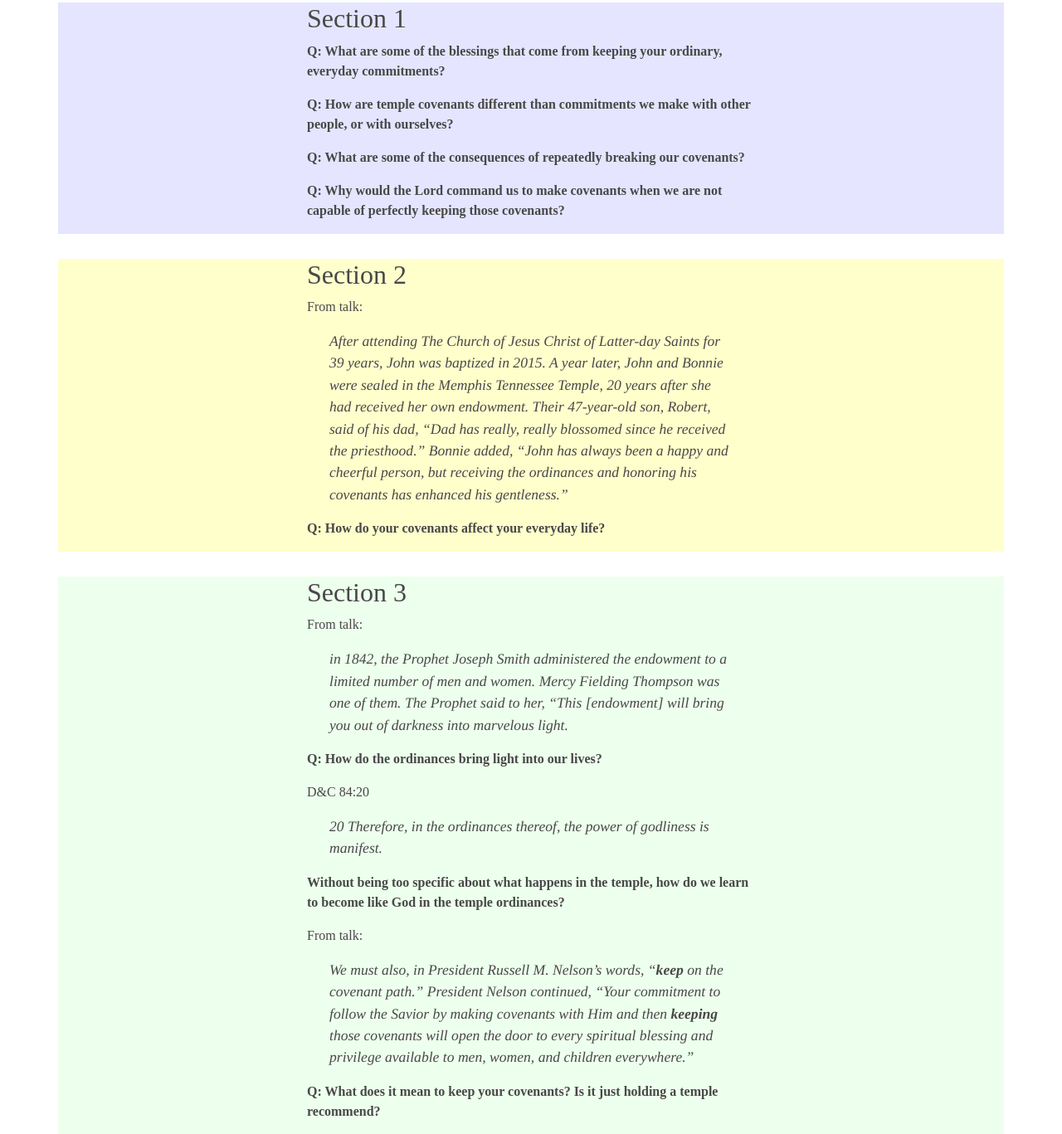
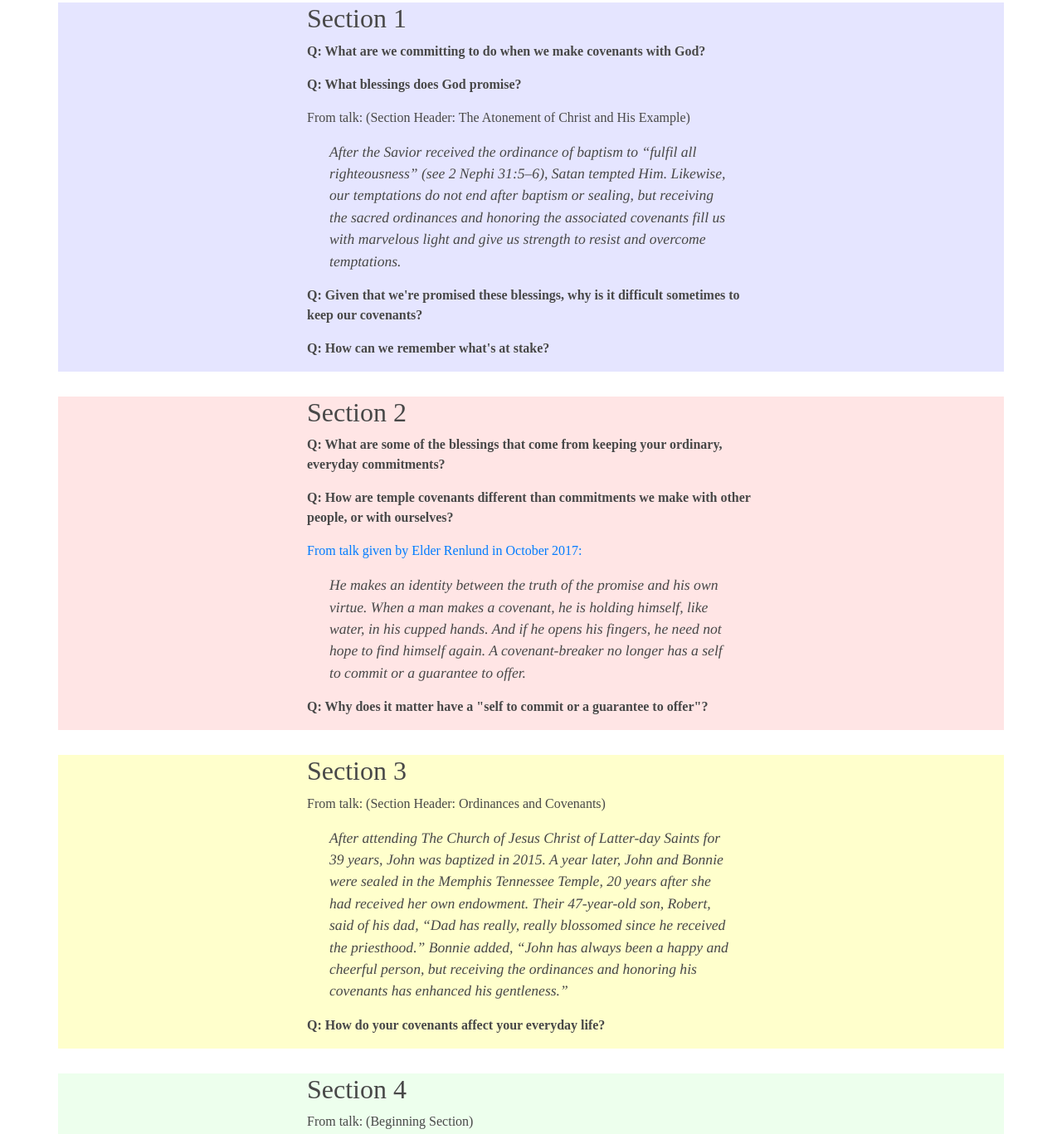
Before and after one commit to kaseyb002/4th_ward_lessons, a website: page public/index.html in a window 1280 px wide. Shown: the part 402-1769 px from the top of the page at 83% size. Drawn offline with nearby package versions, Linux system fonts and the light colour scheme.

Commit message:
updated lesson

```diff
--- a/public/index.html
+++ b/public/index.html
@@ -58,13 +58,38 @@
 
         <h2>Section 1</h2>
 
+        <p class="question">Q: What are we committing to do when we make covenants with God?</p>
+
+        <p class="question">Q: What blessings does God promise?</p>
+
+        <p>From talk: (Section Header: The Atonement of Christ and His Example)</p>
+
+        <p class="verse">After the Savior received the ordinance of baptism to “fulfil all righteousness” (see 2 Nephi 31:5–6), Satan tempted Him. Likewise, our temptations do not end after baptism or sealing, but receiving the sacred ordinances and honoring the associated covenants fill us with marvelous light and give us strength to resist and overcome temptations.</p>
+
+        <p class="question">Q: Given that we're promised these blessings, why is it difficult sometimes to keep our covenants?</p>
+
+        <p class="question">Q: How can we remember what's at stake?</p>
+
+      </div>
+      <div class="col-sm-3"></div>
+    </div>
+
+    <div class="row top-baby-buffer red-background">
+      <div class="col-sm-3"></div>
+      <div class="col-sm-6">
+
+        <h2>Section 2</h2>
+
         <p class="question">Q: What are some of the blessings that come from keeping your ordinary, everyday commitments?</p>
 
         <p class="question">Q: How are temple covenants different than commitments we make with other people, or with ourselves?</p>
 
-        <p class="question">Q: What are some of the consequences of repeatedly breaking our covenants?</p>
+        <p><a href="https://www.lds.org/general-conference/2017/10/the-priesthood-and-the-saviors-atoning-power?lang=eng#p11">From talk given by Elder Renlund in October 2017:</a></p>
 
-        <p class="question">Q: Why would the Lord command us to make covenants when we are not capable of perfectly keeping those covenants?</p>
+        <p class="verse">
+          He makes an identity between the truth of the promise and his own virtue. When a man makes a covenant, he is holding himself, like water, in his cupped hands. And if he opens his fingers, he need not hope to find himself again. A covenant-breaker no longer has a self to commit or a guarantee to offer.</p>
+
+        <p class="question">Q: Why does it matter have a "self to commit or a guarantee to offer"?</p>
 
       </div>
       <div class="col-sm-3"></div>
@@ -74,9 +99,10 @@
       <div class="col-sm-3"></div>
       <div class="col-sm-6">
 
-        <h2>Section 2</h2>
+        <h2>Section 3</h2>
 
-        <p>From talk:</p>
+        <p>From talk: (Section Header: Ordinances and Covenants)</p>
+
         <p class="verse">After attending The Church of Jesus Christ of Latter-day Saints for 39 years, John was baptized in 2015. A year later, John and Bonnie were sealed in the Memphis Tennessee Temple, 20 years after she had received her own endowment. Their 47-year-old son, Robert, said of his dad, “Dad has really, really blossomed since he received the priesthood.” Bonnie added, “John has always been a happy and cheerful person, but receiving the ordinances and honoring his covenants has enhanced his gentleness.”</p>
 
         <p class="question">Q: How do your covenants affect your everyday life?</p>
@@ -89,9 +115,9 @@
       <div class="col-sm-3"></div>
       <div class="col-sm-6">
 
-        <h2>Section 3</h2>
+        <h2>Section 4</h2>
 
-        <p>From talk:</p>
+        <p>From talk: (Beginning Section)</p>
 
         <p class="verse">in 1842, the Prophet Joseph Smith administered the endowment to a limited number of men and women. Mercy Fielding Thompson was one of them. The Prophet said to her, “This [endowment] will bring you out of darkness into marvelous light.</p>
 
@@ -101,13 +127,13 @@
 
         <p class="verse">20 Therefore, in the ordinances thereof, the power of godliness is manifest.</p>
 
-        <p class="question">Without being too specific about what happens in the temple, how do we learn to become like God in the temple ordinances?</p>
+        <p class="question">Q: Without being too specific about what happens in the temple, what do we learn about the "power of godliness" in the temple ordinances?</p>
 
-        <p>From talk:</p>
+        <p>From talk: (Section Header: Ordinances and Covenants)</p>
 
         <p class="verse">We must also, in President Russell M. Nelson’s words, “<b>keep</b> on the covenant path.” President Nelson continued, “Your commitment to follow the Savior by making covenants with Him and then <b>keeping</b> those covenants will open the door to every spiritual blessing and privilege available to men, women, and children everywhere.”</p>
 
-        <p class="question">Q: What does it mean to keep your covenants? Is it just holding a temple recommend?</p>
+        <p class="question">Q: What does it mean to keep your covenants?</p>
 
       </div>
       <div class="col-sm-3"></div>
```
